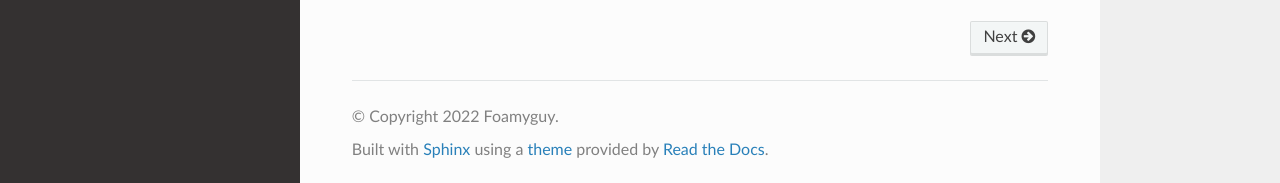
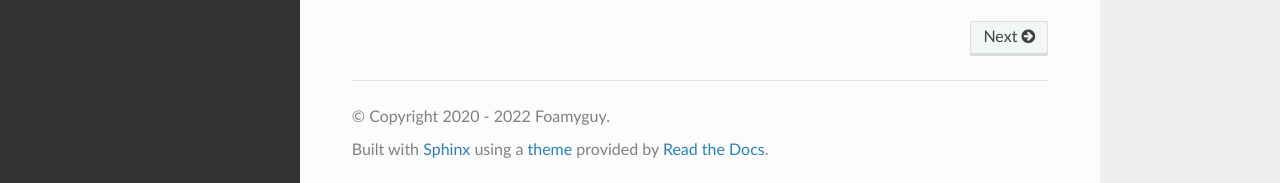
Before and after one commit to adafruit/Adafruit_CircuitPython_MONSTERM4SK, a Sphinx documentation site: the page built from docs/index.rst, in a window 1280 px wide and 900 px high, scrolled down 1578 px. Shown: the part 714-897 px from the top of the window. Built offline with Sphinx 7.4.7 and the Read the Docs theme 2.0.0, drawn with Linux system fonts in a browser that asks for light colours; some of the changed lines change nothing that is shown.

Commit message:
Use year duration range for copyright attribution

```diff
--- a/docs/conf.py
+++ b/docs/conf.py
@@ -64,8 +64,14 @@ master_doc = "index"
 
 # General information about the project.
 project = "Adafruit MonsterM4sk Library"
+creation_year = "2020"
 current_year = str(datetime.datetime.now().year)
-copyright = current_year + " Foamyguy"
+year_duration = (
+    current_year
+    if current_year == creation_year
+    else creation_year + " - " + current_year
+)
+copyright = year_duration + " Foamyguy"
 author = "Foamyguy"
 
 # The version info for the project you're documenting, acts as replacement for
```
